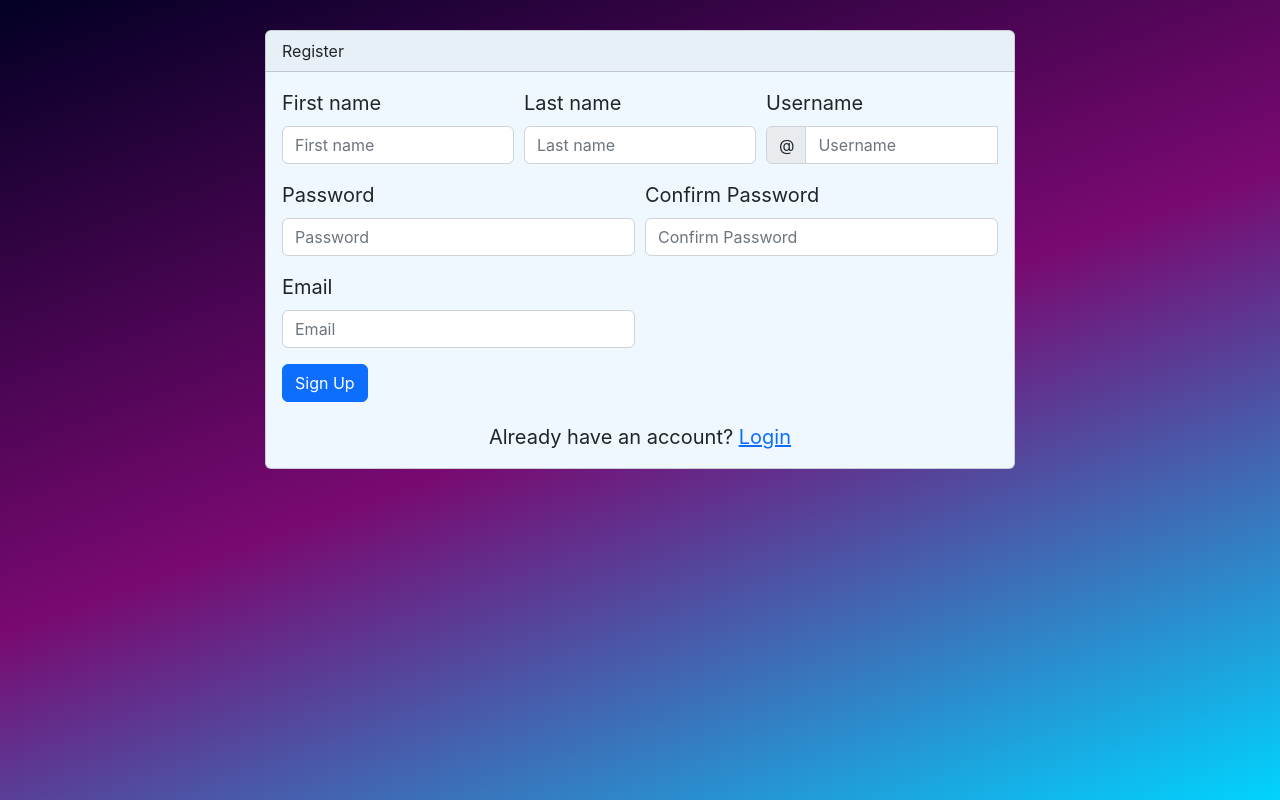
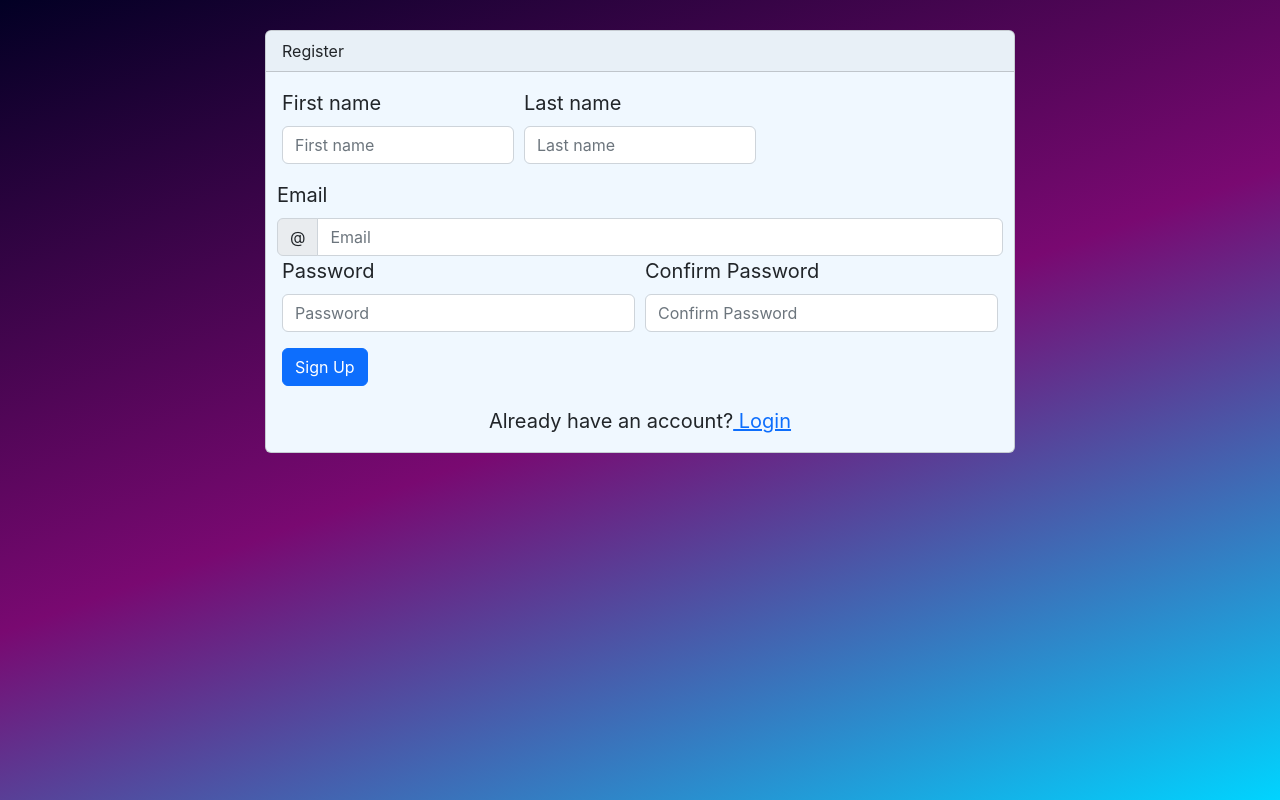
Before and after one commit to david-makhija/smart-door-unlock, a React (Create React App) app in the folder web-front-end/: page /register in a window 1280 px wide. Built offline with nearby package versions, Linux system fonts and the light colour scheme; the HTML template or start-up script is replaced by a standard one.

Commit message:
login register pages cleaned

```diff
--- a/web-front-end/src/Api/Users.js
+++ b/web-front-end/src/Api/Users.js
@@ -1,7 +1,20 @@
-import { db } from "../firebase";
-import { collection } from "firebase/firestore";
+import { auth } from "../firebase";
+import { signInWithEmailAndPassword } from 'firebase/auth'
+
+// Register
+
 
 // Login
+export const loginApi = async (email, password) => {
+    await signInWithEmailAndPassword(auth, email, password)
+    .then((userCredential) => {
+        // Signed in
+        const user = userCredential.user;
+        return user;
+    })
+  .catch((error) => {
+      return error;
+    });
+}
 
-
-// Register
+// Forgot Password
--- a/web-front-end/src/Components/Login/Login.js
+++ b/web-front-end/src/Components/Login/Login.js
@@ -1,23 +1,40 @@
+import React, { useState } from 'react';
 import './Login.css';
 import {Link} from "react-router-dom";
+import { loginApi } from '../../Api/Users';
+
 function Login() {
+  const [email, setEmail] = useState('')
+  const [password, setPassword] = useState("");
+
+  const handleLogin = async () => {
+    const user = await loginApi(email, password);
+    console.log(user);
+  }
+
   return (
     <div id='Body'>
     <div className="card" id='appCard'>
       <div className="card-body">
         <h5 className="card-title" id='title'>Login</h5>
-        <h6 className="card-subtitle mb-2 text-muted" id='subTitle'>Enter username & password</h6>
-        <div class="input-group flex-nowrap" id="userName">
-          <span class="input-group-text" id="addon-wrapping">@</span>
-          <input type="text" class="form-control" placeholder="Username" aria-label="Username" aria-describedby="addon-wrapping"/>
+        <h6 className="card-subtitle mb-2 text-muted" id='subTitle'>Enter email & password</h6>
+        {/* EMAIL */}
+        <div className="input-group flex-nowrap" id="userName">
+          <span className="input-group-text" id="addon-wrapping">@</span>
+          <input type="email" className="form-control" placeholder="Email" aria-label="Email" aria-describedby="addon-wrapping" value={email} onChange={(e) => setEmail(e.target.value)} />
         </div>
-        <div class="input-group flex-nowrap" id="passWord">
-          <span class="input-group-text" id="addon-wrapping"><i class="fa-solid fa-lock"></i></span>
-          <input type="password" class="form-control" placeholder="Password" aria-label="Username" aria-describedby="addon-wrapping"/>
+        {/* PASSWORD */}
+        <div className="input-group flex-nowrap" id="passWord">
+          <span className="input-group-text" id="addon-wrapping"><i className="fa-solid fa-lock"></i></span>
+          <input type="password" className="form-control" placeholder="Password" aria-label="Password" aria-describedby="addon-wrapping"value={password} onChange={(e) => setPassword(e.target.value)} />
         </div>
-        <Link to="groups"><button type="button" class="btn btn-primary btn-lg btn-block" id='login-btn'>Log in</button></Link>
+        {/* SUBMIT */}
+        <button type="button" className="btn btn-primary btn-lg btn-block" id='login-btn' onClick={handleLogin}>Log in</button>
+
         <a href="/" className="card-link" id='forgotLink'>Forgotten your password?</a>
-        <p className="card-text" id='signUp'>Don't have an account?  <a href="/" className="card-link"><Link to="register">  Sign up</Link></a></p>
+        <p className="card-text" id='signUp'>Don't have an account?
+          <Link to="register"> Sign up </Link>
+        </p>
       </div>
     </div>
     </div>
--- a/web-front-end/src/Components/Register/Register.js
+++ b/web-front-end/src/Components/Register/Register.js
@@ -1,68 +1,58 @@
 import './Register.css';
-import {Link} from "react-router-dom";
+import { Link } from "react-router-dom";
+import React, { useState } from 'react';
+
 function Register() {
+  const [email, setEmail] = useState("");
+  const [password, setPassword] = useState("");
+  const [confirmPassword, setConfirmPassword] = useState("");
+
+  const handleSignUp = async () => {
+
+  }
 
   return (
     <div id='cardBody'>
       <div class="card" id='RegisterCard'>
-            <div class="card-header">
-                Register
-            </div>
+        <div class="card-header"> Register </div>
         <div class="card-body">
           <blockquote class="blockquote mb-0">
             <form>
+              {/* First and Last Name */}
               <div class="form-row">
                 <div class="col-md-4 mb-3" id='first-name'>
                   <label for="validationCustom01">First name</label>
-                        <input type="text" class="form-control" id="validationCustom01" placeholder="First name" required/>
-                        <div class="valid-feedback">
-                            Looks good!
+                  <input type="text" class="form-control" id="validationCustom01" placeholder="First name" required />
+                </div>
+                <div class="col-md-4 mb-3" id='last-name'>
+                  <label for="validationCustom02">Last name</label>
+                  <input type="text" class="form-control" id="validationCustom02" placeholder="Last name" required />
                 </div>
               </div>
-                    <div class="col-md-4 mb-3">
-                        <label for="validationCustom02">Last name</label>
-                        <input type="text" class="form-control" id="validationCustom02" placeholder="Last name" required/>
-                        <div class="valid-feedback">
-                            Looks good!
+              {/* Email for verification */}
+              <div class="form-row">
+                <label for="validationCustomUsername">Email</label>
+                <div class="input-group">
+                  <span class="input-group-text" id="inputGroupPrepend">@</span>
+                  <input type="email" class="form-control" id="validationCustomUsername" placeholder="Email" required value={email} onChange={(e) => setEmail(e.target.value)} />
                 </div>
               </div>
-                    <div class="col-md-4 mb-3">
-                        <label for="validationCustomUsername">Username</label>
-                        <div class="input-group">
-                            <div class="input-group-prepend">
-                                <span class="input-group-text" id="inputGroupPrepend">@</span>
-                            </div>
-                            <input type="text" class="form-control" id="validationCustomUsername" placeholder="Username" aria-describedby="inputGroupPrepend" required/>
-                            <div class="invalid-feedback">
-                                Please choose a username.
-                            </div>
-                        </div>
-                    </div>
-                    </div>
+              {/* Password security */}
               <div class="form-row">
                 <div class="form-group col-md-6">
                   <label for="inputPassword4">Password</label>
-                            <input type="password" class="form-control" id="inputPassword4" placeholder="Password"/>
+                  <input type="password" class="form-control" id="inputPassword4" placeholder="Password" value={password} onChange={(e) => setPassword(e.target.value)} />
                 </div>
                 <div class="form-group col-md-6">
                   <label for="inputPassword4">Confirm Password</label>
-                            <input type="password" class="form-control" id="inputPassword4" placeholder="Confirm Password"/>
-                        </div>
-                        <div class="form-group col-md-6">
-                            <label for="inputEmail4">Email</label>
-                            <input type="email" class="form-control" id="inputEmail4" placeholder="Email"/>
+                  <input type="password" class="form-control" id="inputPassword4" placeholder="Confirm Password" value={confirmPassword} onChange={(e) => setConfirmPassword(e.target.value)} />
                 </div>
               </div>
-                    {/* <div class="form-group">
-                        <div class="form-check">
-                            <input class="form-check-input" type="checkbox" id="gridCheck"/>
-                            <label class="form-check-label" for="gridCheck">
-                                Check me out
-                            </label>
-                        </div>
-                    </div> */}
-                    <Link to="/groups"><button type="submit" class="btn btn-primary">Sign Up</button></Link>
-                    <p className="card-text" id='login'>Already have an account?  <a href="/" className="card-link"><Link to="/">  Login</Link></a></p>
+
+              <button type="submit" class="btn btn-primary" onClick={handleSignUp}>Sign Up</button>
+              <p className="card-text" id='login'>Already have an account?
+                <Link to="/"> Login </Link>
+              </p>
             </form>
           </blockquote>
         </div>
```
Also changed, not shown: 1 other file (tests, documents, lock files or other folders). Lines whose indentation alone changed are shown as unchanged.
